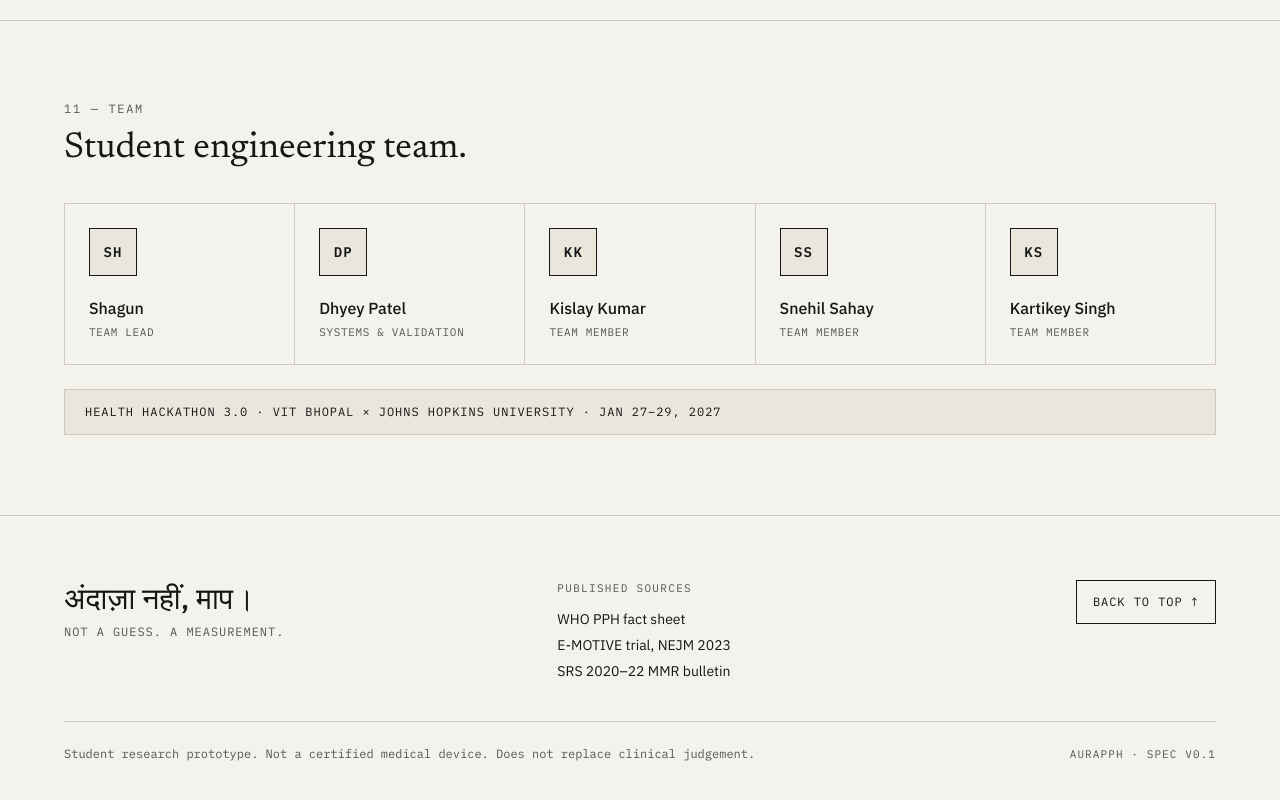
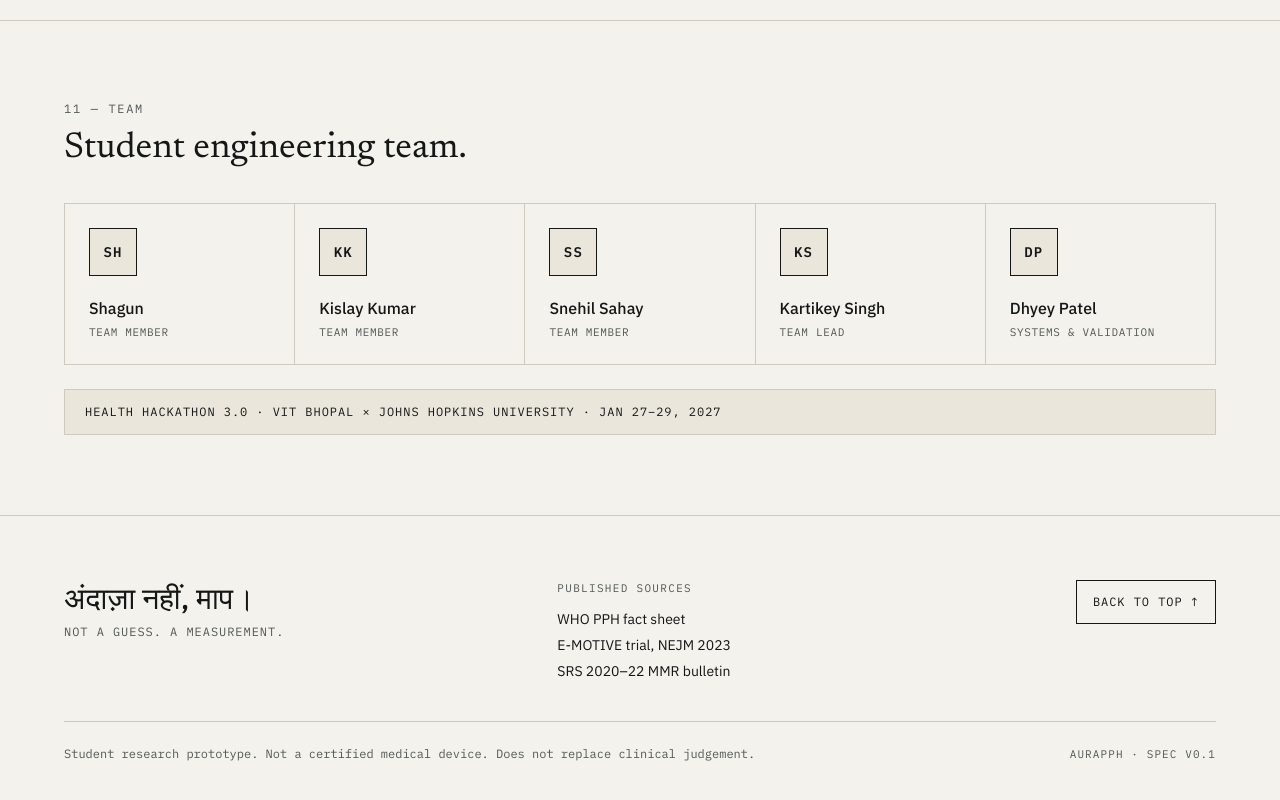
Before and after one commit to AuraPPH/aurapph, a React (Vite) app: page / in a window 1280 px wide. Shown: the part 8292-9092 px from the top of the page. Built offline with nearby package versions, Linux system fonts and the light colour scheme.

Commit message:
Team correction: Kartikey Singh is Team Lead; member order Shagun, Kislay, Snehil, Kartikey, Dhyey

```diff
--- a/src/components/DownloadAndTeam.tsx
+++ b/src/components/DownloadAndTeam.tsx
@@ -5,11 +5,11 @@ interface DownloadAndTeamProps {
 }
 
 const TEAM_MEMBERS = [
-  { initials: 'SH', name: 'Shagun', role: 'Team Lead' },
-  { initials: 'DP', name: 'Dhyey Patel', role: 'Systems & Validation' },
+  { initials: 'SH', name: 'Shagun', role: 'Team Member' },
   { initials: 'KK', name: 'Kislay Kumar', role: 'Team Member' },
   { initials: 'SS', name: 'Snehil Sahay', role: 'Team Member' },
-  { initials: 'KS', name: 'Kartikey Singh', role: 'Team Member' },
+  { initials: 'KS', name: 'Kartikey Singh', role: 'Team Lead' },
+  { initials: 'DP', name: 'Dhyey Patel', role: 'Systems & Validation' },
 ];
 
 const APK_SPECS = [
```
Also changed, not shown: 1 other file (tests, documents, lock files or other folders).
